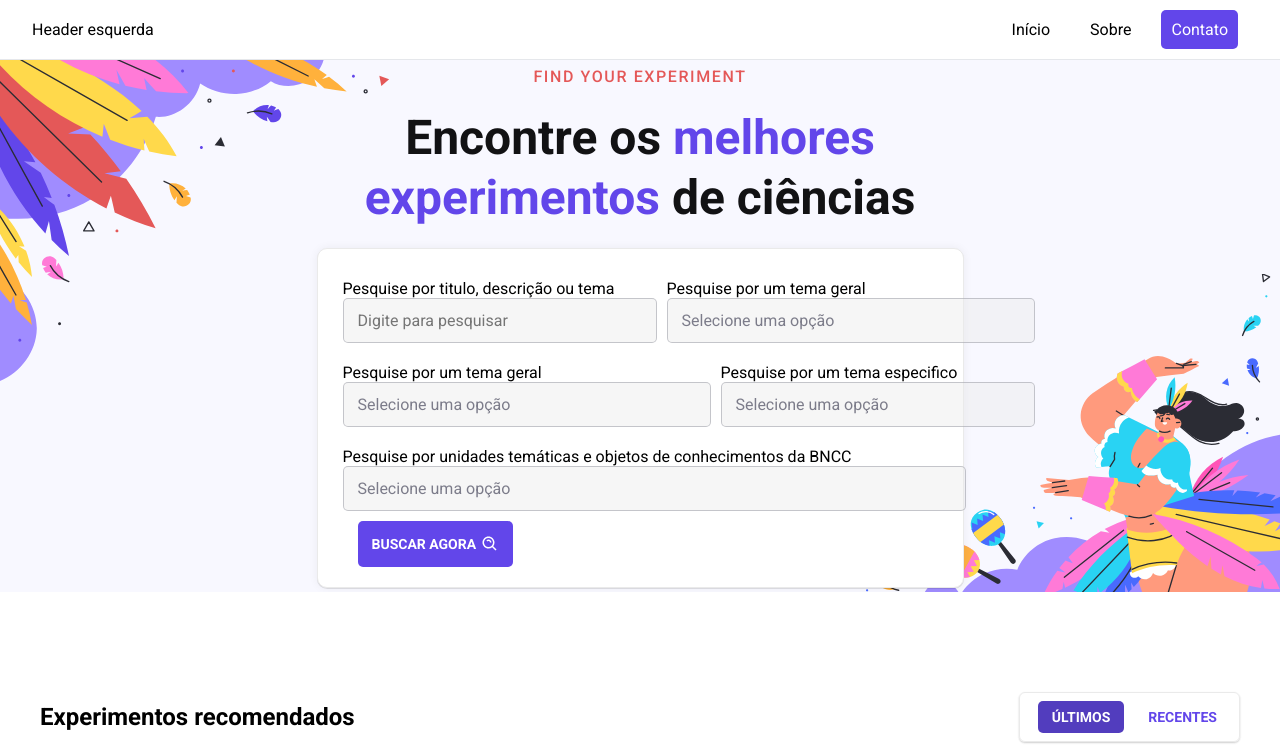
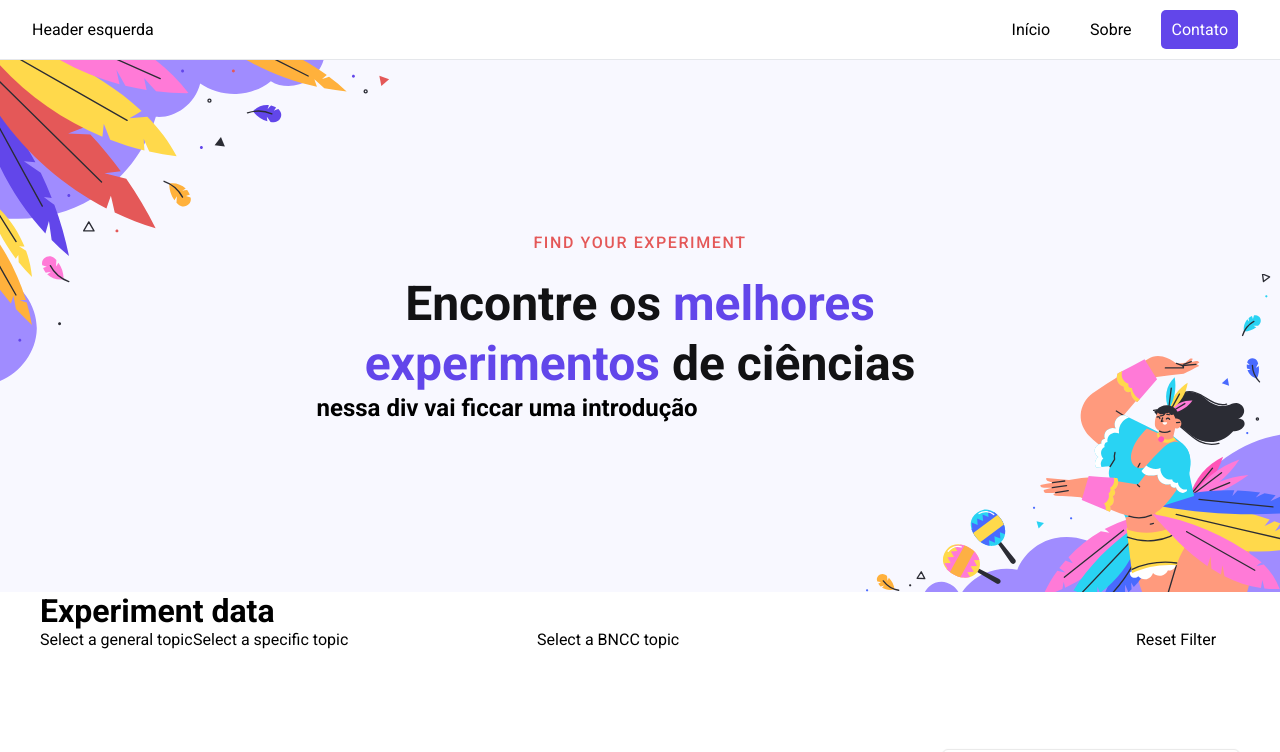
Before and after one commit to felptest/testing, a Next.js app: page / in a window 1280 px wide. Shown: the top 752 px of the page. Built offline with nearby package versions, Linux system fonts and the light colour scheme.

Commit message:
add in home page with search filter input

```diff
--- a/src/app/page.tsx
+++ b/src/app/page.tsx
@@ -6,13 +6,47 @@ import Link from 'next/link'
 
 import experimentData from "../app/api/data/experimentos.json"
 import { useState } from 'react'
-import { SearchForm } from '@/components/searchForm';
+
+import {useRouter, useSearchParams } from "next/navigation"
 
 
+import bnccData from "../app/api/data/bncc.json"
+import topicGeneralData from "../app/api/data/experimentGeneralData.json"
+import topicSpecificData from "../app/api/data/materias.json"
+
+//PRECISO ver o visual de experiment data, e talvez adicionar um search de escrever!
 export default function Home() {
 
+  const [experimentBnccData] = useState(bnccData)
+  const [experimentGeneralData] = useState(topicGeneralData)
+  const [experimentSpecificData] = useState(topicSpecificData)
 
-  const [experimentInfo] = useState(experimentData)
+  const router = useRouter();
+  const searchParams = useSearchParams();
+
+  const [selectedValues, setSelectedValues] = useState({
+    topicGeneral: searchParams.get('topicGeneral') || '',
+    topicSpecific: searchParams.get('topicSpecific') || '',
+    topicBncc: searchParams.get('topicBncc') || '',
+  });
+
+  const filteredData = experimentData.filter(
+    (experiment) =>
+      (!selectedValues.topicGeneral || experiment.topicGeneral === selectedValues.topicGeneral) &&
+      (!selectedValues.topicSpecific || experiment.topicSpecific === selectedValues.topicSpecific) &&
+      (!selectedValues.topicBncc || experiment.topicBncc === selectedValues.topicBncc)
+  );
+
+  const handleResetFilter = () => {
+    setSelectedValues({
+      topicGeneral: '',
+      topicSpecific: '',
+      topicBncc: '',
+    });
+    setNumToShow(6);
+    router.push('/');
+  }
+
 
   const [numToShow, setNumToShow] = useState(6);
 
@@ -24,8 +58,8 @@ export default function Home() {
   }
 
   const sortedExperiments = recentClicked
-  ? experimentInfo.slice().reverse()
-  : experimentInfo;
+  ? filteredData.slice().reverse()
+  : filteredData;
 
   const handleRecentClick = () => {
     if (!recentClicked) {
@@ -55,27 +89,96 @@ export default function Home() {
         <h1>Encontre os <span>melhores experimentos</span> de ciências</h1>
       </div>
 
-      <SearchForm />
-
+      <div>
+        <h2>nessa div vai ficcar uma introdução</h2>
+      </div>
 
     </div>
       </div>
 
       <main className={styles.main}>
-      <div className={styles.content}>
+
+      <div>
+        <h1>Experiment data</h1>
+
+        <select
+          value={selectedValues.topicGeneral}
+          onChange={(e) => {
+            const newTopicGeneral = e.target.value;
+            setSelectedValues({
+              ...selectedValues,
+              topicGeneral: newTopicGeneral,
+            });
+            router.push(`/?topicGeneral=${newTopicGeneral}&topicSpecific=${selectedValues.topicSpecific}&topicBncc=${selectedValues.topicBncc}`);
+          }}
+        >
+          <option value="">Select a general topic</option>
+          {experimentGeneralData.map((topic) => (
+            <option key={topic.id} value={topic.title}>
+              {topic.title}
+            </option>
+          ))}
+        </select>
+
+        <select
+          value={selectedValues.topicSpecific}
+          onChange={(e) => {
+            const newTopicSpecific = e.target.value;
+            setSelectedValues({
+              ...selectedValues,
+              topicSpecific: newTopicSpecific,
+            });
+            router.push(`/?topicGeneral=${selectedValues.topicGeneral}&topicSpecific=${newTopicSpecific}&topicBncc=${selectedValues.topicBncc}`);
+          }}
+        >
+          <option value="">Select a specific topic</option>
+          {experimentSpecificData.map((topic) => (
+            <option key={topic.id} value={topic.title}>
+              {topic.title}
+            </option>
+          ))}
+        </select>
+
+         <select
+          value={selectedValues.topicBncc}
+          onChange={(e) => {
+            const newTopicBncc = e.target.value;
+            setSelectedValues({
+              ...selectedValues,
+              topicBncc: newTopicBncc,
+            });
+            router.push(`/?topicGeneral=${selectedValues.topicGeneral}&topicSpecific=${selectedValues.topicSpecific}&topicBncc=${newTopicBncc}`);
+          }}
+        >
+          <option value="">Select a BNCC topic</option>
+          {experimentBnccData.map((topic) => (
+            <option key={topic.id} value={topic.title}>
+              {topic.title}
+            </option>
+          ))}
+        </select>
+
+        <button onClick={handleResetFilter}>Reset Filter</button>
+
+      </div>
+
+
+
+       <div className={styles.content}>
         <section className={styles.top}>
           <h2>Experimentos recomendados</h2>
           <div className={styles.view}>
 
           <button className={recentClicked ? styles["btn-primary-active"] : styles["btn-primary"]} onClick={handleRecentClick}>
-            Últimos
+            Mais recentes
           </button>
           <button className={latestClicked ? styles["btn-secondary-active"] : styles["btn-secondary"]} onClick={handleLatestClick}>
-            Recentes
+            Mais antigos
           </button>
 
           </div>
         </section>
+
         <section className={styles.cards}>
           {sortedExperiments === undefined && (
             <div>
```
